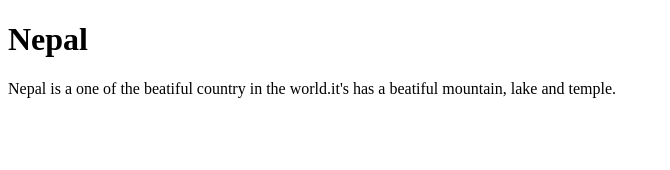
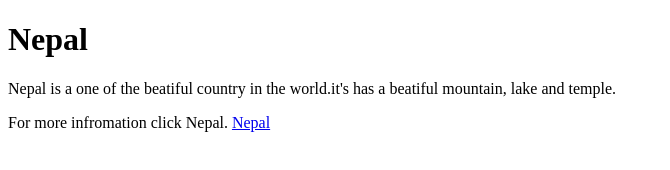
Before and after one commit to netrachamlagai10/git_terminal, a plain HTML site: page index.html in a window 1280 px wide. Shown: the whole page, without its empty margins (0-670 px from the left). Drawn offline with Linux system fonts and the light colour scheme.

Commit message:
link added

```diff
--- a/index.html
+++ b/index.html
@@ -2,4 +2,10 @@
 <html>
     <h1>Nepal</h1>
     <p> Nepal is a one of the beatiful country  in the world.it's has a beatiful mountain, lake and temple.</p>
-</html>
+<body>For more infromation click Nepal.
+    <a href="https://en.wikipedia.org/wiki/Nepal">Nepal</a>
+</body>
+
+
+
+    </html>
```
